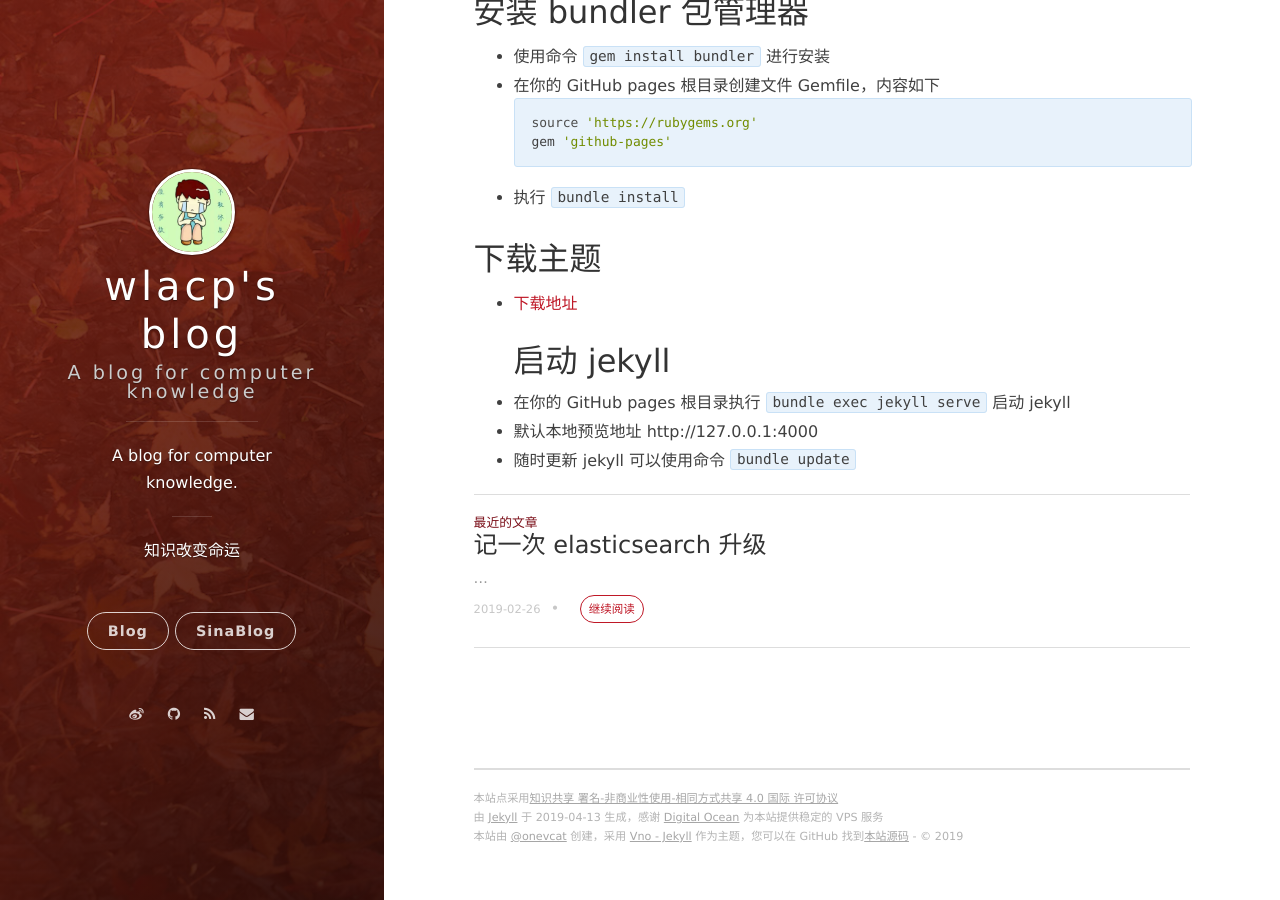
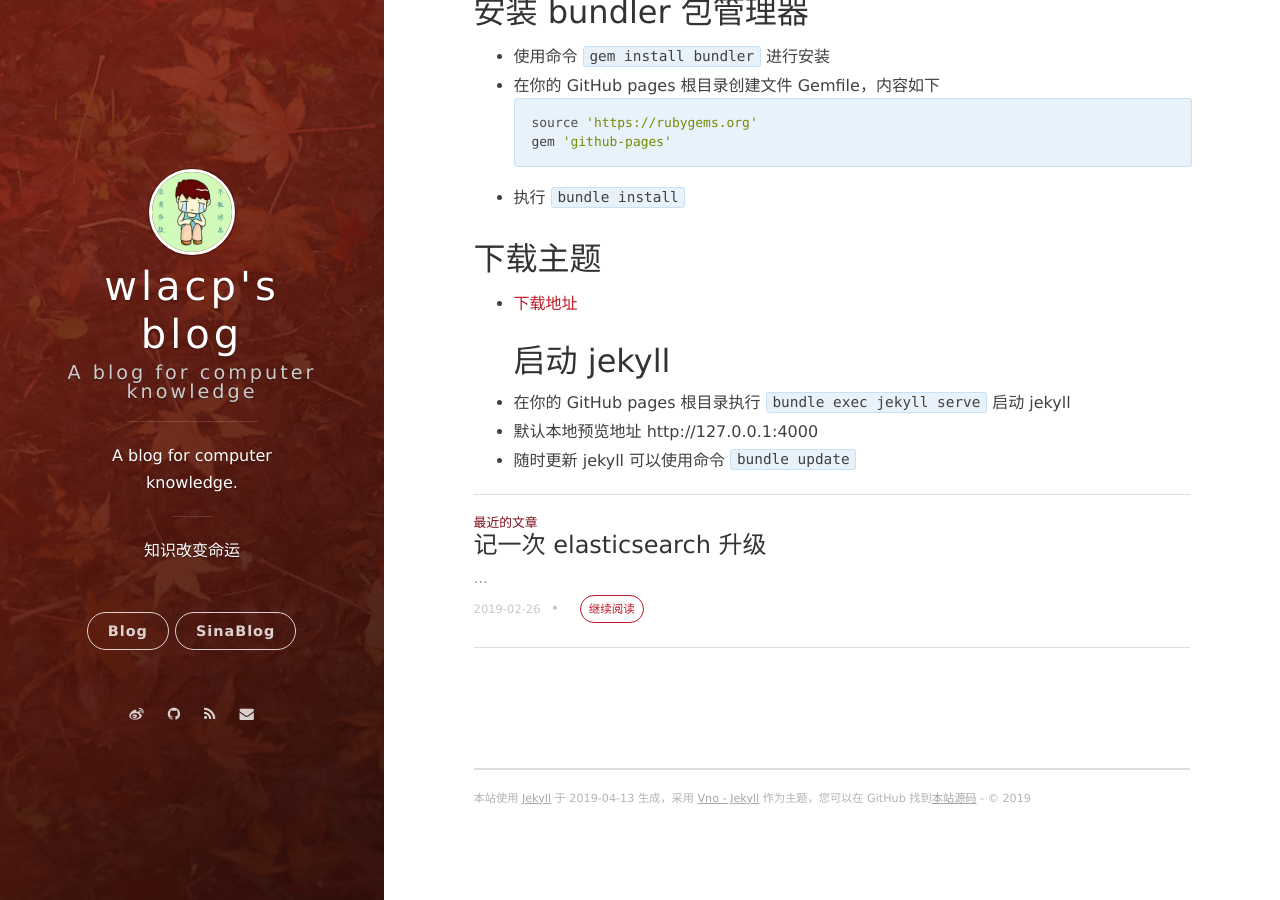
Before and after one commit to wlacp/wlacp.github.io, a Jekyll site: the page built from _posts/2019-02-24-GitHub pages 搭建博客.md, in a window 1280 px wide and 900 px high, scrolled down 580 px. Built offline with Jekyll 4.4.1, drawn with Linux system fonts in a browser that asks for light colours; nearby versions of some CDN libraries; comment, search, counter and statistics services are not loaded.

Commit message:
fix: 修改 footer

```diff
--- a/_config.yml
+++ b/_config.yml
@@ -3,7 +3,7 @@
 subtitle: A blog for computer knowledge
 welcome_message: 知识改变命运
 description: A blog for computer knowledge.
-creator: <a href="http://onev.cat">@onevcat</a>
+creator: wlacp
 
 url: "http://vno.onevcat.com"
 
--- a/_includes/footer.html
+++ b/_includes/footer.html
@@ -1,7 +1,7 @@
 <section class="footer">
     <footer>
-    	<span class="footer__copyright">本站点采用<a href="http://creativecommons.org/licenses/by-nc-sa/4.0/">知识共享 署名-非商业性使用-相同方式共享 4.0 国际 许可协议</a></span>
-        <span class="footer__copyright">由 <a href="https://jekyllrb.com">Jekyll</a> 于 {{ site.time | date: "%F" }} 生成，感谢 <a href="https://www.digitalocean.com/?refcode=30ed2d146762">Digital Ocean</a> 为本站提供稳定的 VPS 服务</span>
-        <span class="footer__copyright">本站{% if site.creator %}由 {{site.creator}} 创建，{% endif %}采用 <a href="https://github.com/onevcat/vno-jekyll">Vno - Jekyll</a> 作为主题，您可以在 GitHub 找到<a href="https://github.com/onevcat/OneV-s-Den">本站源码</a> - &copy; {{site.time | date: "%Y"}}</span>
+    	<!-- <span class="footer__copyright">本站点采用<a href="http://creativecommons.org/licenses/by-nc-sa/4.0/">知识共享 署名-非商业性使用-相同方式共享 4.0 国际 许可协议</a></span> -->
+        <!-- <span class="footer__copyright">感谢 <a href="https://www.digitalocean.com/?refcode=30ed2d146762">Digital Ocean</a> 为本站提供稳定的 VPS 服务</span> -->
+        <span class="footer__copyright">本站使用 <a href="https://jekyllrb.com">Jekyll</a> 于 {{ site.time | date: "%F" }} 生成，采用 <a href="https://github.com/onevcat/vno-jekyll">Vno - Jekyll</a> 作为主题，您可以在 GitHub 找到<a href="https://github.com/wlacp/wlacp.github.io">本站源码</a> - &copy; {{site.time | date: "%Y"}}</span>
     </footer>
 </section>
```
Also changed, not shown: _posts/2019-02-24-GitHub pages 搭建博客.md (+2 -0 lines).
